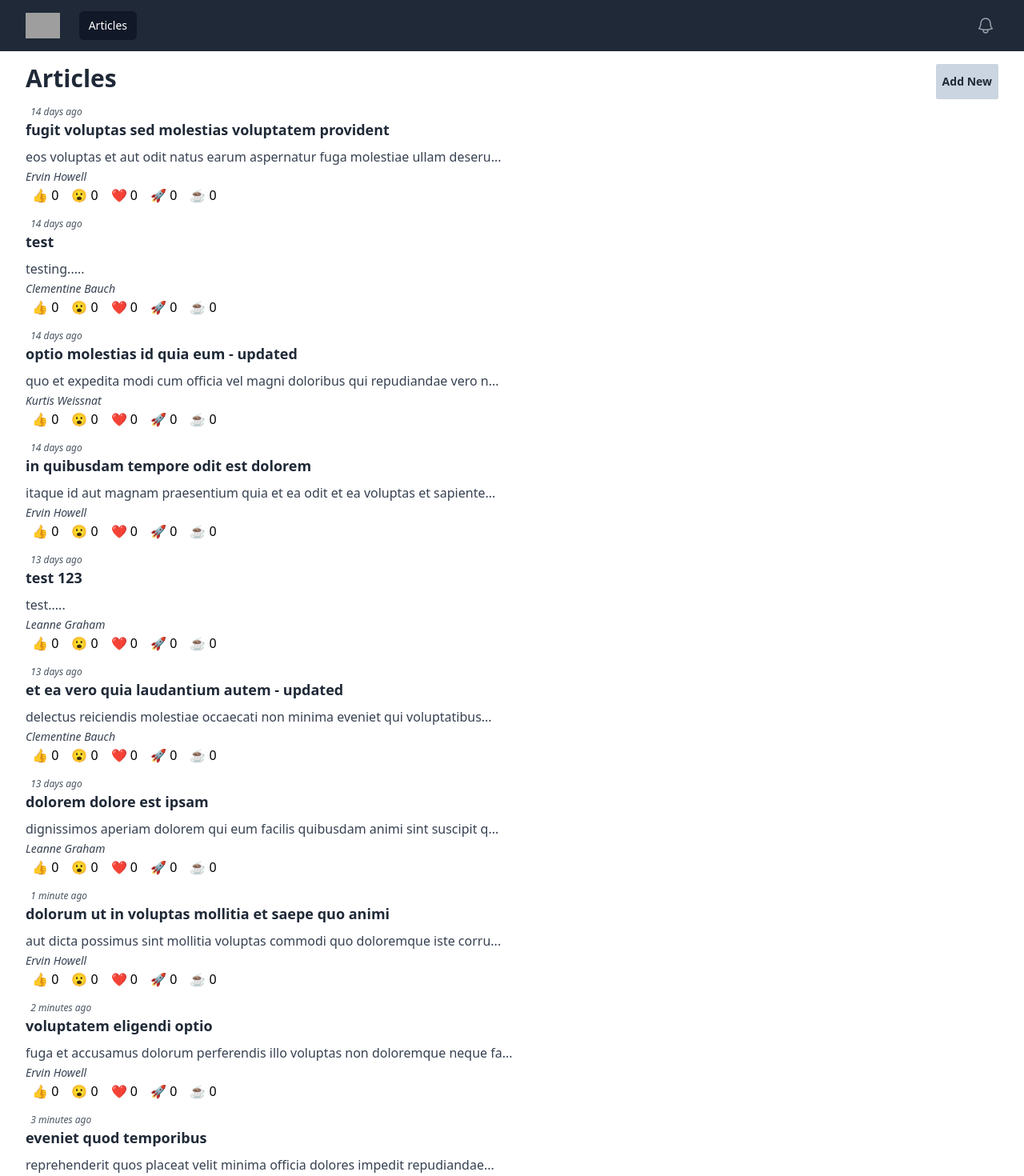
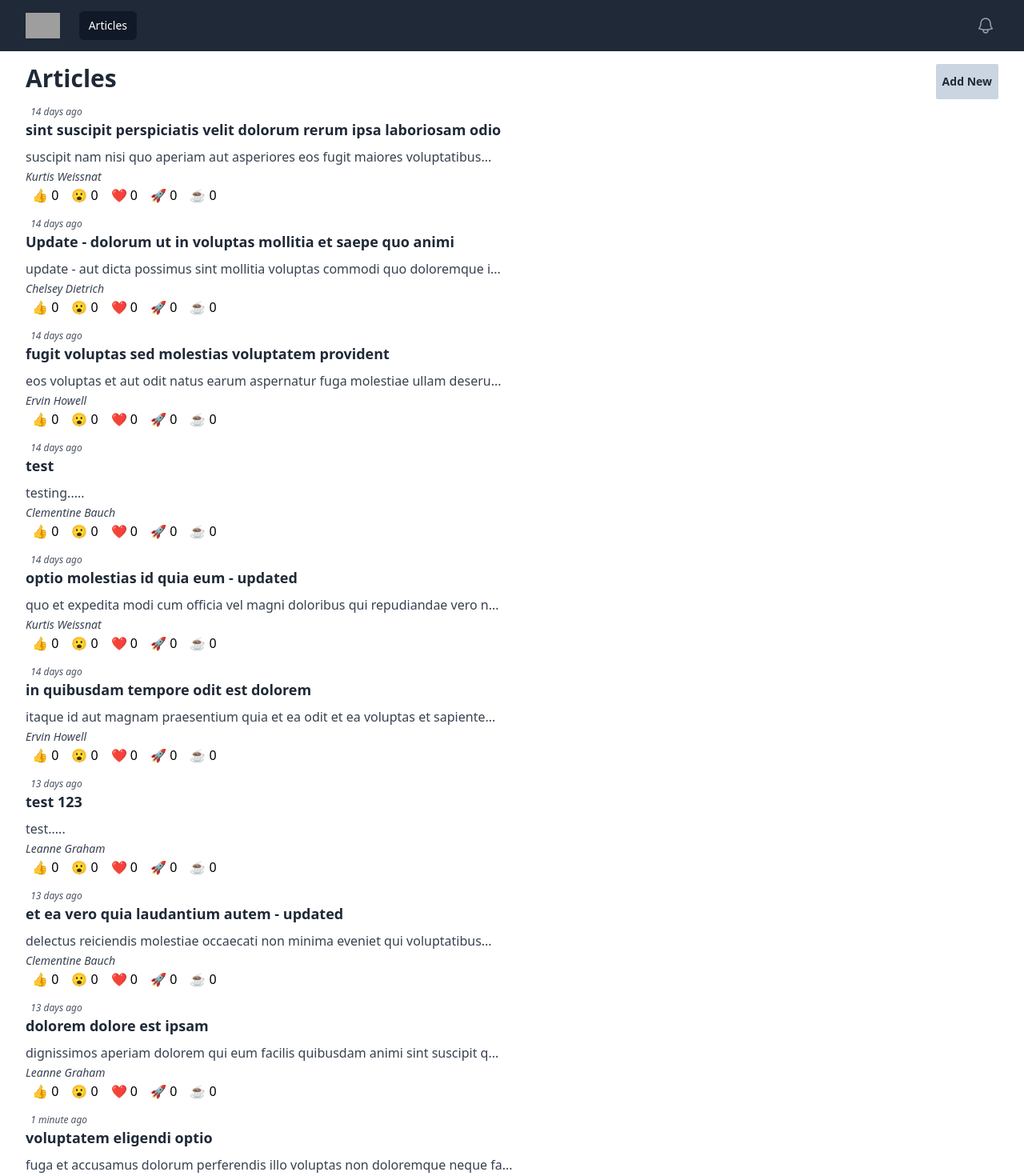
Before and after one commit to jniyaz/nextjs-multi-app, a Next.js app: page / in a window 1280 px wide. Shown: the top 1470 px of the page at 80% size. Built offline with nearby package versions, Linux system fonts and the light colour scheme; data requests are answered from the project's data file; grey boxes are pictures that could not be loaded.

Commit message:
Fix refactor posts api structure

```diff
--- a/data/db.json
+++ b/data/db.json
@@ -310,10 +310,11 @@
       "date": "2022-09-03T03:53:58.359Z"
     },
     {
-      "userId": 2,
       "id": 13,
-      "title": "dolorum ut in voluptas mollitia et saepe quo animi",
-      "body": "aut dicta possimus sint mollitia voluptas commodi quo doloremque\niste corrupti reiciendis voluptatem eius rerum\nsit cumque quod eligendi laborum minima\nperferendis recusandae assumenda consectetur porro architecto ipsum ipsam"
+      "title": "Update - dolorum ut in voluptas mollitia et saepe quo animi",
+      "body": "update - aut dicta possimus sint mollitia voluptas commodi quo doloremque\niste corrupti reiciendis voluptatem eius rerum\nsit cumque quod eligendi laborum minima\nperferendis recusandae assumenda consectetur porro architecto ipsum ipsam",
+      "userId": 5,
+      "date": "2022-09-03T10:07:30.150Z"
     },
     {
       "userId": 2,
@@ -328,10 +329,11 @@
       "body": "reprehenderit quos placeat\nvelit minima officia dolores impedit repudiandae molestiae nam\nvoluptas recusandae quis delectus\nofficiis harum fugiat vitae"
     },
     {
-      "userId": 2,
       "id": 16,
       "title": "sint suscipit perspiciatis velit dolorum rerum ipsa laboriosam odio",
-      "body": "suscipit nam nisi quo aperiam aut\nasperiores eos fugit maiores voluptatibus quia\nvoluptatem quis ullam qui in alias quia est\nconsequatur magni mollitia accusamus ea nisi voluptate dicta"
+      "body": "suscipit nam nisi quo aperiam aut\nasperiores eos fugit maiores voluptatibus quia\nvoluptatem quis ullam qui in alias quia est\nconsequatur magni mollitia accusamus ea nisi voluptate dicta",
+      "userId": 7,
+      "date": "2022-09-03T10:11:17.258Z"
     },
     {
       "id": 17,
@@ -874,5 +876,19 @@
       },
       "id": 104
     }
+  ],
+  "tasks": [
+    {
+      "title": "READ A REACT BOOK",
+      "description": "Lorem ipsum dolor sit amet, consectetur adipiscing elit, sed do eiusmod tempor incididunt ut labore et dolore magna aliqua. Ut enim ad minim veniam, quis nostrud exercitation ullamco laboris nisi ut aliquip ex ea commodo consequat",
+      "completed": false,
+      "id": 2
+    },
+    {
+      "title": "DO RESEACH ON A REACT TOPIC",
+      "description": "Lorem ipsum dolor sit amet, consectetur adipiscing elit, sed do eiusmod tempor incididunt ut labore et dolore magna aliqua. Ut enim ad minim veniam, quis nostrud exercitation ullamco laboris nisi ut aliquip ex ea commodo consequat",
+      "completed": false,
+      "id": 3
+    }
   ]
 }
--- a/src/app/store.js
+++ b/src/app/store.js
@@ -1,12 +1,12 @@
 import { configureStore } from "@reduxjs/toolkit";
-import { apiSlice } from "../features/api/apiSlice";
+import { postApi } from "../features/api/postApi";
 import usersSlice from "../features/users/usersSlice";
 
 export const store = configureStore({
   reducer: {
-    [apiSlice.reducerPath]: apiSlice.reducer,
+    [postApi.reducerPath]: postApi.reducer,
     users: usersSlice,
   },
   middleware: (getDefaultMiddleware) =>
-    getDefaultMiddleware().concat(apiSlice.middleware),
+    getDefaultMiddleware().concat(postApi.middleware),
 });
--- a/src/components/Header.js
+++ b/src/components/Header.js
@@ -1,7 +1,6 @@
 /* This example requires Tailwind CSS v2.0+ */
-import { Fragment } from 'react'
 import Link from 'next/link'
-import { Disclosure, Menu, Transition } from '@headlessui/react'
+import { Disclosure } from '@headlessui/react'
 import { Bars3Icon, BellIcon, XMarkIcon } from '@heroicons/react/24/outline'
 
 const navigation = [
--- a/src/features/api/apiSlice.js
+++ b/src/features/api/postApi.js
@@ -1,7 +1,7 @@
 import { createApi, fetchBaseQuery } from "@reduxjs/toolkit/query/react";
 
-export const apiSlice = createApi({
-  reducerPath: "api", //optional
+export const postApi = createApi({
+  reducerPath: "postApi", //optional
   baseQuery: fetchBaseQuery({ baseUrl: "http://localhost:3500" }),
   tagTypes: ["Post"],
   endpoints: (builder) => ({}),
--- a/src/features/blog/posts/postsSlice.js
+++ b/src/features/blog/posts/postsSlice.js
@@ -1,6 +1,6 @@
 import { createSelector, createEntityAdapter } from "@reduxjs/toolkit";
 import { sub } from "date-fns";
-import { apiSlice } from "../../api/apiSlice";
+import { postApi } from "../../api/postApi";
 
 // most resent posts top of the list / reverse order
 const postsAdapter = createEntityAdapter({
@@ -9,7 +9,7 @@ const postsAdapter = createEntityAdapter({
 
 const initialState = postsAdapter.getInitialState();
 
-export const extendedApiSlice = apiSlice.injectEndpoints({
+export const extendedPostApi = postApi.injectEndpoints({
   endpoints: (builder) => ({
     getPosts: builder.query({
       query: () => "/posts",
@@ -109,7 +109,7 @@ export const extendedApiSlice = apiSlice.injectEndpoints({
         { dispatch, queryFullfilled }
       ) {
         const patchResult = dispatch(
-          extendedApiSlice.util.updateQueryData(
+          extendedPostApi.util.updateQueryData(
             "getPosts",
             undefined,
             (draft) => {
@@ -135,10 +135,10 @@ export const {
   useUpdatePostMutation,
   useDeletePostMutation,
   useAddReactionMutation,
-} = extendedApiSlice;
+} = extendedPostApi;
 
 // returns the query result object
-export const selectPostsResult = extendedApiSlice.endpoints.getPosts.select();
+export const selectPostsResult = extendedPostApi.endpoints.getPosts.select();
 
 // creates memoized selector
 const selectPostsData = createSelector(
--- a/src/pages/_app.js
+++ b/src/pages/_app.js
@@ -4,9 +4,9 @@ import { Provider } from "react-redux";
 import { store } from "../app/store";
 import { fetchUsers } from "./../features/users/usersSlice";
 import SiteLayout from "../layouts/SiteLayout";
-import { extendedApiSlice } from "../features/blog/posts/postsSlice";
+import { extendedPostApi } from "../features/blog/posts/postsSlice";
 
-store.dispatch(extendedApiSlice.endpoints.getPosts.initiate());
+store.dispatch(extendedPostApi.endpoints.getPosts.initiate());
 store.dispatch(fetchUsers());
 
 function MyApp({ Component, pageProps }) {
```
